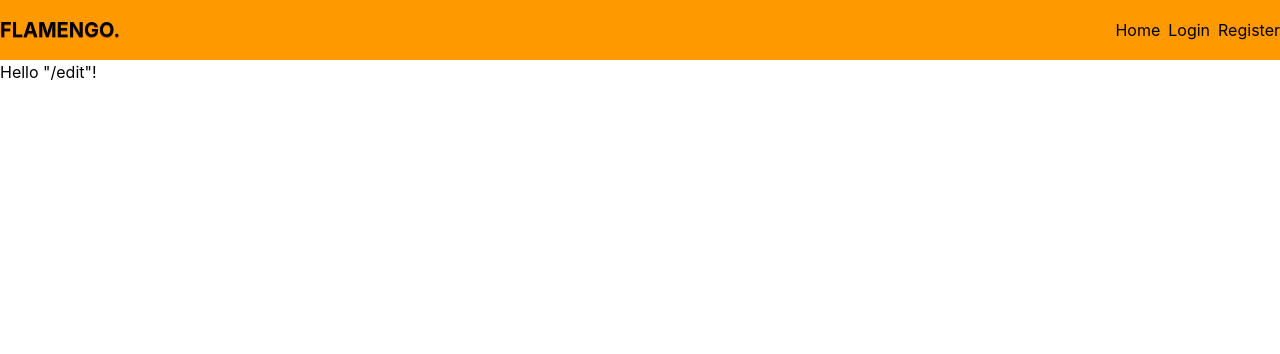
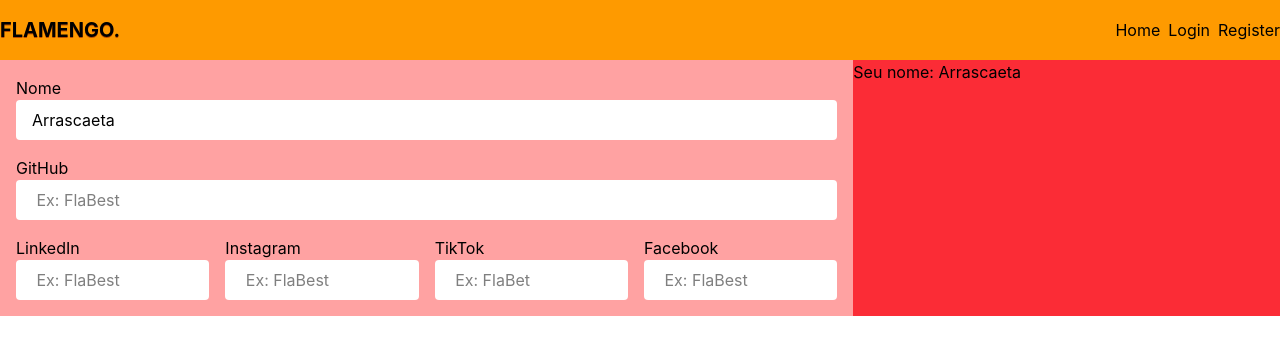
Before and after one commit to DanielASBatista/reactLogin, a React (Vite) app: page /edit in a window 1280 px wide. Shown: the top 354 px of the page. Built offline with nearby package versions, Linux system fonts and the light colour scheme.

Commit message:
added - inputs.

```diff
--- /dev/null
+++ b/src/components/Header/EditPage.tsx
@@ -0,0 +1,36 @@
+import { useState } from "react"
+import { Input } from "../Input"
+
+export const EditPage = () => {
+    const[name, setName] = useState("Arrascaeta");
+
+    return  (
+        <div>
+            <div className="container mx-auto flex ">
+                <main className="w-8/12 bg-red-300 p-4">
+                    <form className="space-y-4">
+                        <Input name="Nome" id="name" placeholder=" Ex: Zico" value={name} onChange={(event) =>{setName(event.target.value)}}/>
+
+                        <Input name="GitHub" id="github" placeholder=" Ex: FlaBest" />
+
+                        <div className="grid grid-cols-4 gap-4">
+
+                        <Input name="LinkedIn" id="linkedIn" placeholder=" Ex: FlaBest" />
+
+                        <Input name="Instagram" id="instagram" placeholder=" Ex: FlaBest" />
+
+                        <Input name="TikTok" id="tiktok" placeholder=" Ex: FlaBet" />
+
+                        <Input name="Facebook" id="facebook" placeholder=" Ex: FlaBest" />
+
+                        </div>
+                    </form>
+                </main>
+
+                <aside className="w-4/12 bg-red-500">
+                    Seu nome: {name}
+                </aside>
+            </div>
+        </div>
+    )
+}
--- /dev/null
+++ b/src/components/Input.tsx
@@ -0,0 +1,26 @@
+import type React from "react";
+
+interface InputProps {
+    name: string;
+    id: string;
+    type?: string;
+    placeholder?: string;
+    value?: string;
+    onChange?: (event: React.ChangeEvent<HTMLInputElement>) => void;
+}
+
+export function Input(props: InputProps) {
+    return (
+        <div>
+        <label htmlFor={props.id}>{props.name}</label>
+        <input type={props.type || "text"}
+               id={props.id}
+               name={props.name}
+               placeholder={props.placeholder || ""}
+               className="bg-white border-gray-200 rounded block px-4 py-2 w-full"
+               value = {props.value}
+               onChange={props.onChange}
+            />
+        </div>
+    )
+}
--- a/src/routes/edit.tsx
+++ b/src/routes/edit.tsx
@@ -1,9 +1,10 @@
 import { createFileRoute } from '@tanstack/react-router'
+import { EditPage } from '../components/Header/EditPage'
 
 export const Route = createFileRoute('/edit')({
   component: RouteComponent,
 })
 
 function RouteComponent() {
-  return <div>Hello "/edit"!</div>
+  return <EditPage />;
 }
```
Also changed, not shown: src/components/Header/Header.tsx (line endings or trailing spaces).
